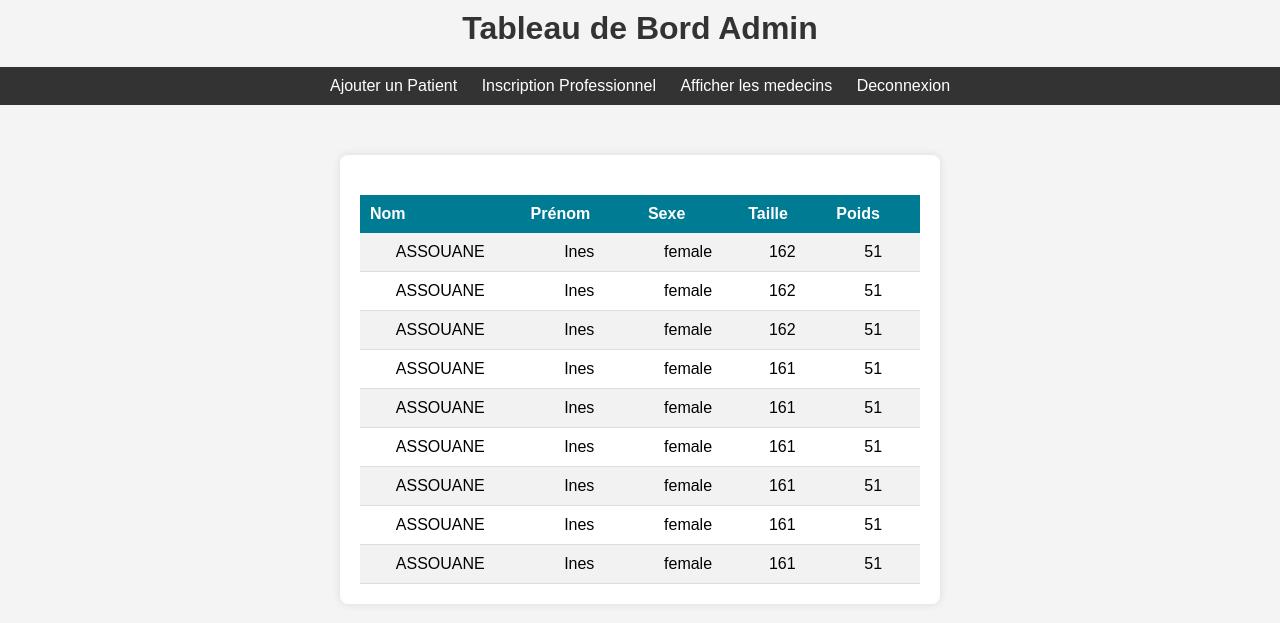
After one commit to ines1102/PGSSI, a Flask app: page /patients in a window 1280 px wide. The commit adds this page. Shown: the top 623 px of the page. Run offline with Flask 3, Linux system fonts and the light colour scheme; a user stored in the database is signed in.

Commit message:
affichage_patient

```diff
--- /dev/null
+++ b/app/static/tableau.css
@@ -0,0 +1,69 @@
+/* Styles pour le corps */
+body {
+    font-family: 'Arial', sans-serif;
+    height: 100vh;
+    margin: 0;
+    background-color: #f2f2f2;
+    /* Couleur de fond */
+}
+
+/* Styles pour le conteneur */
+.container {
+    width: 80%;
+    margin: 0 auto;
+    padding: 20px;
+    background-color: #fff;
+    /* Couleur de fond */
+    border-radius: 10px;
+    box-shadow: 0 0 10px rgba(0, 0, 0, 0.1);
+    /* Ombre */
+}
+
+/* Styles pour le titre */
+h1 {
+    text-align: center;
+    margin-bottom: 20px;
+    color: #333;
+    /* Couleur du texte */
+}
+
+/* Styles pour le tableau */
+.patient-table {
+    width: 100%;
+    border-collapse: collapse;
+    margin-top: 20px;
+}
+
+/* Styles pour les cellules de tête de colonne */
+.patient-table th {
+    background-color: rgb(0, 123, 148);
+    /* Couleur de fond */
+    color: white;
+    /* Couleur du texte */
+    padding: 10px;
+    text-align: left;
+}
+
+/* Styles pour les cellules de données */
+.patient-table td {
+    padding: 10px;
+    border-bottom: 1px solid #ddd;
+    /* Bordure inférieure */
+}
+
+/* Styles pour les lignes impaires */
+.patient-table tbody tr:nth-child(odd) {
+    background-color: #f2f2f2;
+    /* Couleur de fond */
+}
+
+/* Styles pour les liens */
+a {
+    color: #007bff;
+    /* Couleur du lien */
+    text-decoration: none;
+}
+
+a:hover {
+    text-decoration: underline;
+}
--- /dev/null
+++ b/app/templates/afficher_patients.html
@@ -0,0 +1,48 @@
+<!DOCTYPE html>
+<html lang="en">
+
+<head>
+    <meta charset="UTF-8">
+    <meta name="viewport" content="width=device-width, initial-scale=1.0">
+    <link rel="stylesheet" href="static/tableau.css">
+    <link rel="stylesheet" href="static/ajouter.css">
+    <title>Dashboard Admin</title>
+</head>
+
+<body>
+    <h1>Tableau de Bord Admin</h1>
+    <nav>
+        <ul>
+            <li><a href="{{ url_for('ajouter_patient') }}">Ajouter un Patient</a></li>
+            <li><a href="{{ url_for('ajouter_pro') }}">Inscription Professionnel</a></li>
+            <li><a href="{{ url_for('patients') }}">Afficher les medecins</a></li>
+            <li><a href="{{ url_for('index') }}">Deconnexion</a></li>
+        </ul>
+    </nav>
+    <div class="container">
+        <table class="patient-table">
+            <thead>
+                <tr>
+                    <th>Nom</th>
+                    <th>Prénom</th>
+                    <th>Sexe</th>
+                    <th>Taille</th>
+                    <th>Poids</th>
+                </tr>
+            </thead>
+            <tbody>
+                {% for patient in patients %}
+                <tr>
+                    <td>{{ patient.nom }}</td>
+                    <td>{{ patient.prenom }}</td>
+                    <td>{{ patient.sexe }}</td>
+                    <td>{{ patient.taille }}</td>
+                    <td>{{ patient.poids }}</td>
+                </tr>
+                {% endfor %}
+            </tbody>
+        </table>
+    </div>
+</body>
+
+</html>
--- a/app/templates/dashboard_admin.html
+++ b/app/templates/dashboard_admin.html
@@ -14,6 +14,7 @@
         <ul>
             <li><a href="{{ url_for('ajouter_patient') }}">Ajouter un Patient</a></li>
             <li><a href="{{ url_for('ajouter_pro') }}">Inscription Professionnel</a></li>
+            <li><a href="{{ url_for('patients') }}">Afficher les medecins</a></li>
             <li><a href="{{ url_for('index') }}">Deconnexion</a></li>
         </ul>
     </div>
--- a/app/views.py
+++ b/app/views.py
@@ -117,7 +117,7 @@ def connexion_admin():
     # Retourner le modèle avec le message d'erreur si la méthode est GET ou si la méthode est POST et qu'il y a une erreur
     return render_template('admin_access.html', error_message=error_message)
 
-# Route pour afficher le formulaire d'ajout de patient
+# Route pour ajouter un patient
 @app.route('/ajouter_patient', methods=['GET', 'POST'])
 def ajouter_patient():
     error_message = None
@@ -131,9 +131,11 @@ def ajouter_patient():
         taille = request.form['taille']
         poids = request.form['poids']
 
-        # Vérifier si tous les champs sont remplis
-        if not nom or not prenom or not sexe or not taille or not poids:
-            error_message = "Veuillez remplir tous les champs du formulaire."
+        # Vérifier si le patient existe déjà dans la base de données
+        existing_patient = Patient.query.filter_by(nom=nom, prenom=prenom).first()
+
+        if existing_patient:
+            error_message = "Ce patient existe déjà dans la base de données."
         else:
             # Créer un nouveau patient
             nouveau_patient = Patient(nom=nom, prenom=prenom, sexe=sexe, taille=taille, poids=poids)
@@ -145,9 +147,8 @@ def ajouter_patient():
             # Message de succès
             success_message = "Le patient a été ajouté avec succès."
 
-    # Afficher le formulaire d'ajout de patient
+    # Afficher le formulaire d'ajout de patient avec les messages appropriés
     return render_template('ajouter_patient.html', error_message=error_message, success_message=success_message)
-
 # Route pour la déconnexion
 @app.route('/deconnexion')
 @login_required
@@ -193,3 +194,10 @@ def profil():
             success_message = "Mot de passe mis à jour avec succès."
 
     return render_template('profil.html', error_message_profile=error_message_profile, error_message_form=error_message_form, success_message=success_message)
+
+# Route pour afficher les patients dans un tableau
+@app.route('/patients')
+@login_required
+def patients():
+    patients = Patient.query.all()
+    return render_template('afficher_patients.html', patients=patients)
```
Also changed, not shown: app/templates/ajouter_patients.html (renamed from app/templates/ajouter_patient.html).
